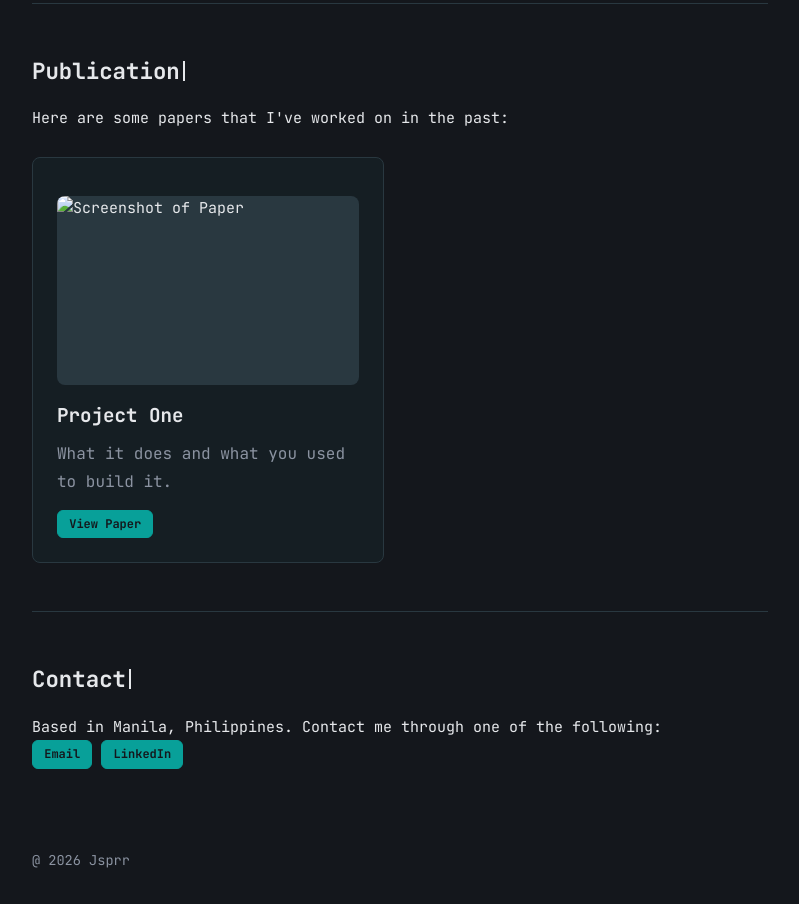
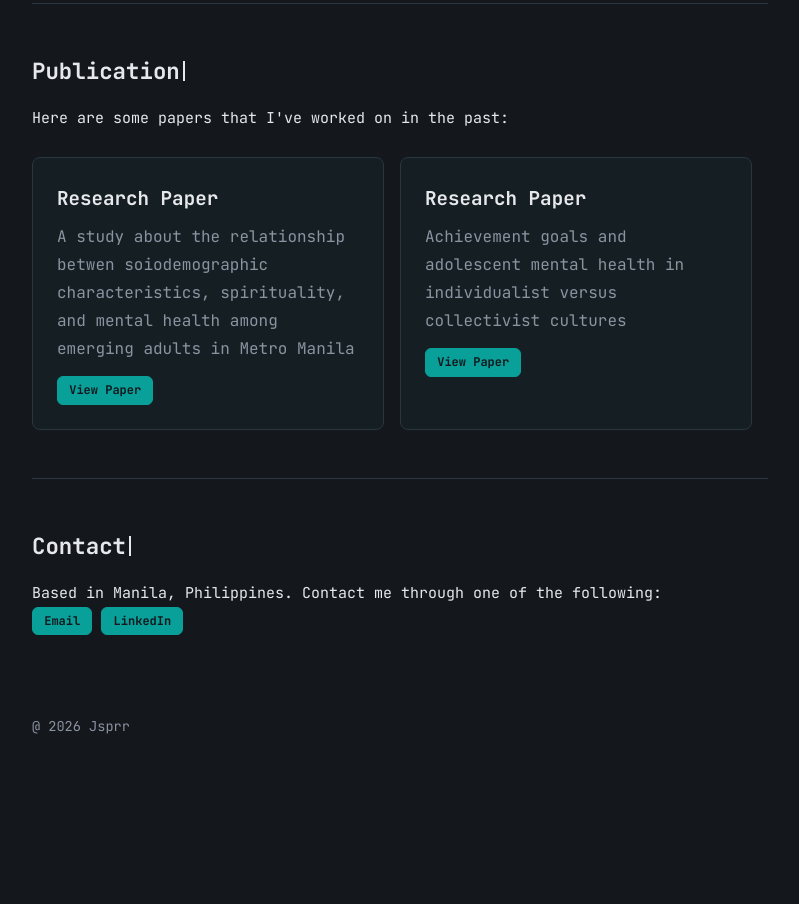
Before and after one commit to HexadecsTrtl/jsprr.github.io, a plain HTML site: page index.html in a window 1280 px wide. Shown: the part 3108-4012 px from the top of the page, without its empty margins (216-1015 px from the left). After the commit the page ends 3878 px from the top, so only its background shows below. Drawn offline with Linux system fonts and the light colour scheme.

Commit message:
added publication links

```diff
--- a/index.html
+++ b/index.html
@@ -300,41 +300,56 @@
                         <div class="grid grid-thin">
                             <!-- Small Card -->
                             <article class="card-thin">
-                                <img
+                                <!-- <img
                                     class="card-img"
                                     src="images/researchpaper1.jpg"
                                     alt="Screenshot of Paper"
                                     loading="lazy"
-                                />
-                                <h3>Project One</h3>
+                                /> -->
+                                <h3>Research Paper</h3>
                                 <p class="card-body">
-                                    What it does and what you used to build it.
+                                    A study about the relationship betwen
+                                    soiodemographic characteristics,
+                                    spirituality, and mental health among
+                                    emerging adults in Metro Manila
                                 </p>
                                 <div class="card-actions">
-                                    <a class="btn btn-sm" href="">View Paper</a>
+                                    <a
+                                        class="btn btn-sm"
+                                        href="https://www.frontiersin.org/journals/sociology/articles/10.3389/fsoc.2024.1452701/full"
+                                        >View Paper</a
+                                    >
                                 </div>
                             </article>
                             <!-- Small Card -->
-                            <!-- <article class="card-thin">
-                                <img
+                            <article class="card-thin">
+                                <!-- <img
                                     class="card-img"
-                                    src="images/project-two.jpg"
-                                    alt="Screenshot of Project Two"
+                                    src="images/researchpaper2.jpg"
+                                    alt="Screenshot of Paper"
                                     loading="lazy"
-                                />
-                                <h3>Project Two</h3>
-                                <p class="card-body">Another short description.</p>
+                                /> -->
+                                <h3>Research Paper</h3>
+                                <p class="card-body">
+                                    Achievement goals and adolescent mental
+                                    health in individualist versus collectivist
+                                    cultures
+                                </p>
                                 <div class="card-actions">
-                                    <a class="btn btn-sm" href="">View Paper</a>
+                                    <a
+                                        class="btn btn-sm"
+                                        href="https://www.thelancet.com/journals/lanchi/article/PIIS2352-4642(24)00170-6/abstract"
+                                        >View Paper</a
+                                    >
                                 </div>
-                            </article> -->
+                            </article>
                         </div>
                     </section>
 
                     <!-- Extracurriculars -->
                     <!-- <section id="extracurriculars" data-section>
-                        <h2>About</h2>
-                        <p>A short intro about who you are and what you do.</p>
+                        <h2>Extracurriculars</h2>
+                        <p></p>
                     </section> -->
 
                     <!-- Contact -->
```
